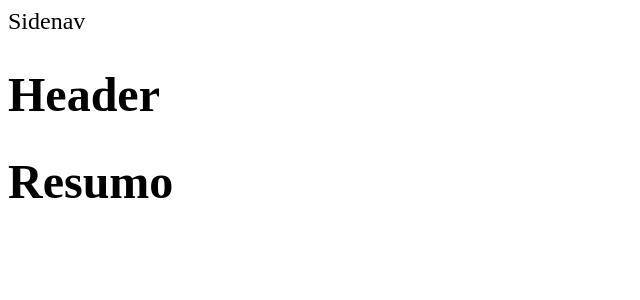
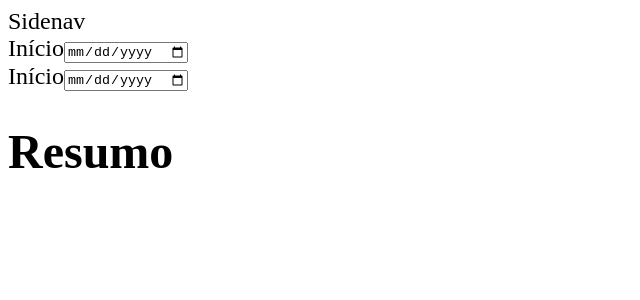
Before and after one commit to rafaasimi/react-typescript-origamid, a React (Vite) app in the folder fintech/: page / in a window 1280 px wide. Shown: the top 300 px of the page, without its empty margins (0-640 px from the left). Built offline with nearby package versions, Linux system fonts and the light colour scheme; no server answers; the HTML template or start-up script is replaced by a standard one.

Commit message:
Projeto: Criado componente DateInput e DateRange

```diff
--- /dev/null
+++ b/fintech/src/components/DateInput.tsx
@@ -0,0 +1,12 @@
+type IDateInput = React.ComponentProps<'input'> & {
+  label: string;
+};
+
+export function DateInput({ label, ...props }: IDateInput) {
+  return (
+    <form onSubmit={(event) => event.preventDefault()}>
+      <label htmlFor={label}>{label}</label>
+      <input id={label} name={label} type="date" {...props} />
+    </form>
+  );
+}
--- /dev/null
+++ b/fintech/src/components/DateRange.tsx
@@ -0,0 +1,22 @@
+import React from 'react';
+import { DateInput } from './DateInput';
+
+export function DateRange() {
+  const [inicio, setInicio] = React.useState('');
+  const [final, setFinal] = React.useState('');
+
+  return (
+    <div>
+      <DateInput
+        label="Início"
+        value={inicio}
+        onChange={({ target }) => setInicio(target.value)}
+      />
+      <DateInput
+        label="Início"
+        value={final}
+        onChange={({ target }) => setFinal(target.value)}
+      />
+    </div>
+  );
+}
--- a/fintech/src/components/Header.tsx
+++ b/fintech/src/components/Header.tsx
@@ -1,12 +1,11 @@
 import { useData } from "../contexts/DataContext"
+import { DateRange } from "./DateRange"
 
 export function Header() {
-  const {data} = useData();
-
-  console.log(data);
-
 
   return (
-    <h1>Header</h1>
+    <div>
+      <DateRange />
+    </div>
   )
 }
```
